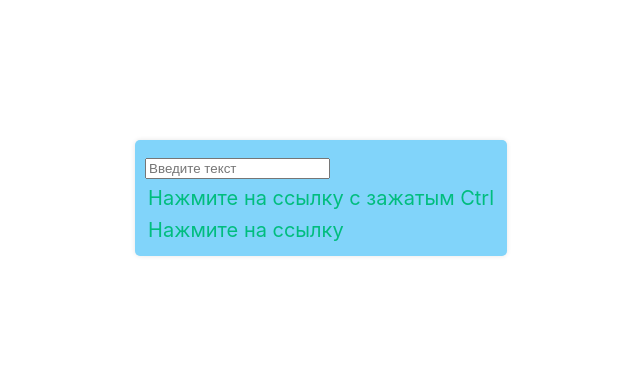
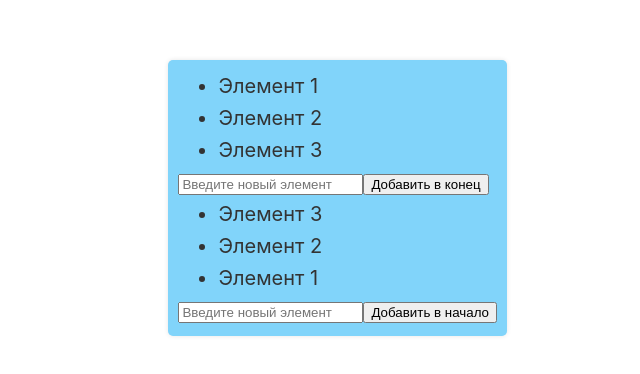
Before and after one commit to rayssssbush/vue_uch, a Vue app: page / in a window 1280 px wide. Shown: the part 202-576 px from the top of the page, without its empty margins (133-773 px from the left). Built offline with nearby package versions, Linux system fonts and the light colour scheme.

Commit message:
Задание 45

```diff
--- a/src/App.vue
+++ b/src/App.vue
@@ -5,27 +5,19 @@ import TheWelcome from './components/TheWelcome.vue'
 
 <template>
 	<div>
-		<!-- Задача 1: Инпут и вывод текста при нажатии Enter -->
-		<input
-			v-model="inputText"
-			@keyup.enter="displayText"
-			placeholder="Введите текст"
-		/>
-		<p>{{ displayedText }}</p>
+		<!-- Задача 1: Добавление элемента в конец списка -->
+		<ul>
+			<li v-for="(item, index) in items" :key="index">{{ item }}</li>
+		</ul>
+		<input v-model="newItem" placeholder="Введите новый элемент" />
+		<button @click="addItemToEnd">Добавить в конец</button>
 
-		<!-- Задача 2: Ссылка с проверкой нажатия Ctrl -->
-		<a href="#" @click="handleLinkClick">Нажмите на ссылку с зажатым Ctrl</a>
-		<p>{{ linkMessage }}</p>
-
-		<!-- Задача 3: Ссылка с различными действиями на кнопки мыши -->
-		<a
-			href="#"
-			@mousedown.left="mouseClick('left')"
-			@mousedown.right="mouseClick('right')"
-			@mousedown.middle="mouseClick('middle')"
-			>Нажмите на ссылку</a
-		>
-		<p>{{ mouseMessage }}</p>
+		<!-- Задача 2: Добавление элемента в начало списка -->
+		<ul>
+			<li v-for="(item, index) in itemsReversed" :key="index">{{ item }}</li>
+		</ul>
+		<input v-model="newItem" placeholder="Введите новый элемент" />
+		<button @click="addItemToStart">Добавить в начало</button>
 	</div>
 </template>
 
@@ -33,30 +25,30 @@ import TheWelcome from './components/TheWelcome.vue'
 export default {
 	data() {
 		return {
-			inputText: '', // Для хранения текста из инпута
-			displayedText: '', // Для отображения текста при нажатии Enter
-			linkMessage: '', // Сообщение для ссылки с Ctrl
-			mouseMessage: '', // Сообщение для мышиных кнопок
+			items: ['Элемент 1', 'Элемент 2', 'Элемент 3'],
+			newItem: '', // Текст для добавления в список
 		}
 	},
+	computed: {
+		// Создаем вычисляемое свойство для отображения списка с элементами в обратном порядке
+		itemsReversed() {
+			return [...this.items].reverse()
+		},
+	},
 	methods: {
-		// Задача 1: Отображаем введенный текст при нажатии Enter
-		displayText() {
-			this.displayedText = this.inputText
-		},
-
-		// Задача 2: Проверка нажатия на ссылку с зажатым Ctrl
-		handleLinkClick(event) {
-			if (event.ctrlKey) {
-				this.linkMessage = 'Ctrl клавиша зажата!'
-			} else {
-				this.linkMessage = 'Ctrl клавиша не зажата'
+		// Задача 1: Добавляем новый элемент в конец списка
+		addItemToEnd() {
+			if (this.newItem.trim()) {
+				this.items.push(this.newItem)
+				this.newItem = '' // Очищаем инпут
 			}
 		},
-
-		// Задача 3: Определение какой кнопкой мыши был совершен клик
-		mouseClick(button) {
-			this.mouseMessage = button
+		// Задача 2: Добавляем новый элемент в начало списка
+		addItemToStart() {
+			if (this.newItem.trim()) {
+				this.items.unshift(this.newItem)
+				this.newItem = '' // Очищаем инпут
+			}
 		},
 	},
 }
```
